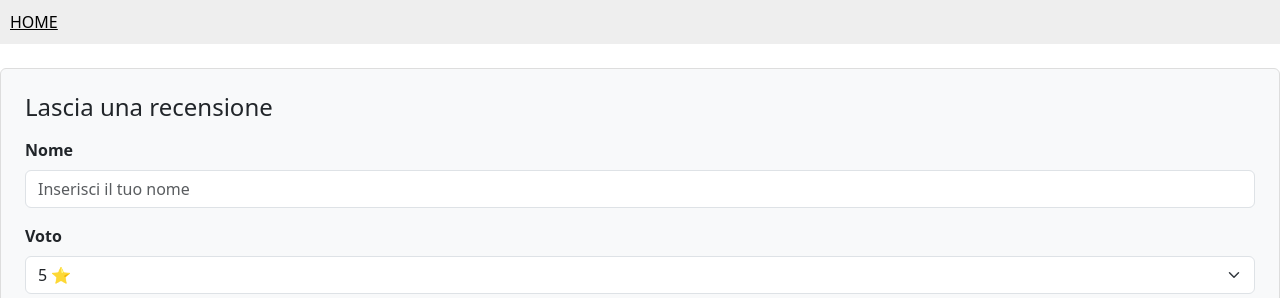
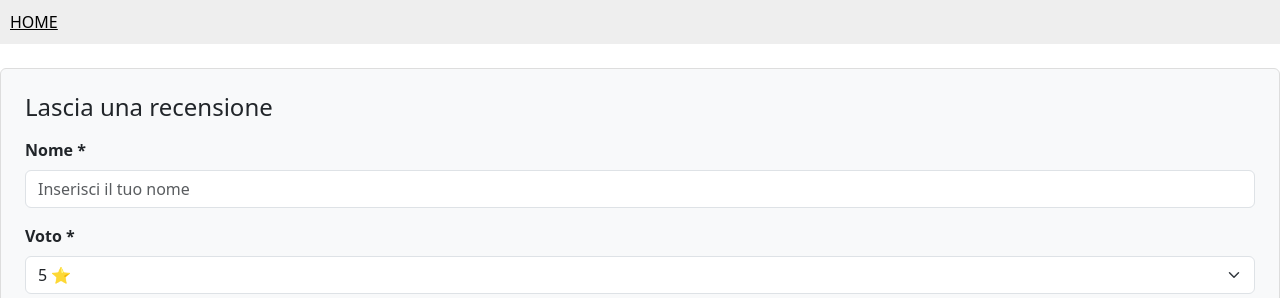
Before and after one commit to GiacomoVisin/webapp-react, a React (Vite) app: page /FormReview in a window 1280 px wide. Shown: the top 298 px of the page. Built offline with nearby package versions, Linux system fonts and the light colour scheme.

Commit message:
update two field of the form

```diff
--- a/src/Components/FormReview.jsx
+++ b/src/Components/FormReview.jsx
@@ -46,7 +46,7 @@ export default function FormReview({ movieId, onReviewSuccess }) {
 
             <form onSubmit={handleSubmit}>
                 <div className="mb-3">
-                    <label className="form-label fw-bold">Nome</label>
+                    <label className="form-label fw-bold">Nome *</label>
                     <input
                         type="text"
                         className="form-control"
@@ -57,12 +57,8 @@ export default function FormReview({ movieId, onReviewSuccess }) {
                 </div>
 
                 <div className="mb-3">
-                    <label className="form-label fw-bold">Voto</label>
-                    <select
-                        className="form-select"
-                        value={vote}
-                        onChange={(e) => setVote(e.target.value)}
-                    >
+                    <label className="form-label fw-bold">Voto *</label>
+                    <select className="form-select"  value={vote} onChange={(e) => setVote(e.target.value)}>
                         <option value="1">1 ⭐</option>
                         <option value="2">2 ⭐</option>
                         <option value="3">3 ⭐</option>
@@ -73,13 +69,7 @@ export default function FormReview({ movieId, onReviewSuccess }) {
 
                 <div className="mb-3">
                     <label className="form-label fw-bold">La tua Recensione</label>
-                    <textarea
-                        className="form-control"
-                        rows="3"
-                        value={text}
-                        onChange={(e) => setText(e.target.value)}
-                        placeholder="Cosa ne pensi di questo film?"
-                    ></textarea>
+                    <textarea className="form-control" rows="3" value={text} onChange={(e) => setText(e.target.value)}placeholder="Cosa ne pensi di questo film?"></textarea>
                 </div>
 
                 <button type="submit" className="btn btn-success w-100">Invia Recensione</button>
```
